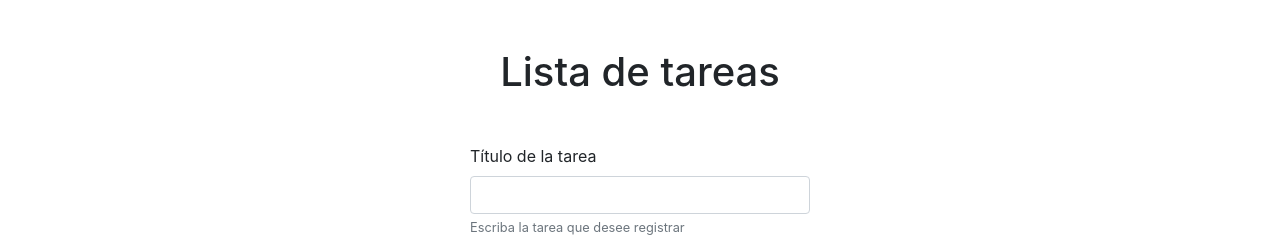
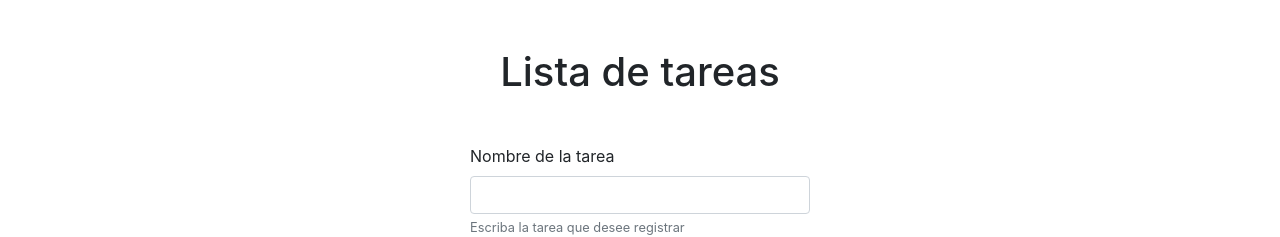
Before and after one commit to BrigitteNikoll/TodoTask-, a React (Create React App) app: page / in a window 1280 px wide. Shown: the top 237 px of the page. Built offline with nearby package versions, Linux system fonts and the light colour scheme.

Commit message:
Changing name of label in Formualrio

```diff
--- a/src/components/formulario.js
+++ b/src/components/formulario.js
@@ -31,7 +31,7 @@ const Formulario = ({
   return (
     <form className="col-4 ml-auto mr-auto mb-5">
       <div className="form-group">
-        <label>Título de la tarea</label>
+        <label>Nombre de la tarea</label>
         <input
           type="text"
           className="form-control"
```
